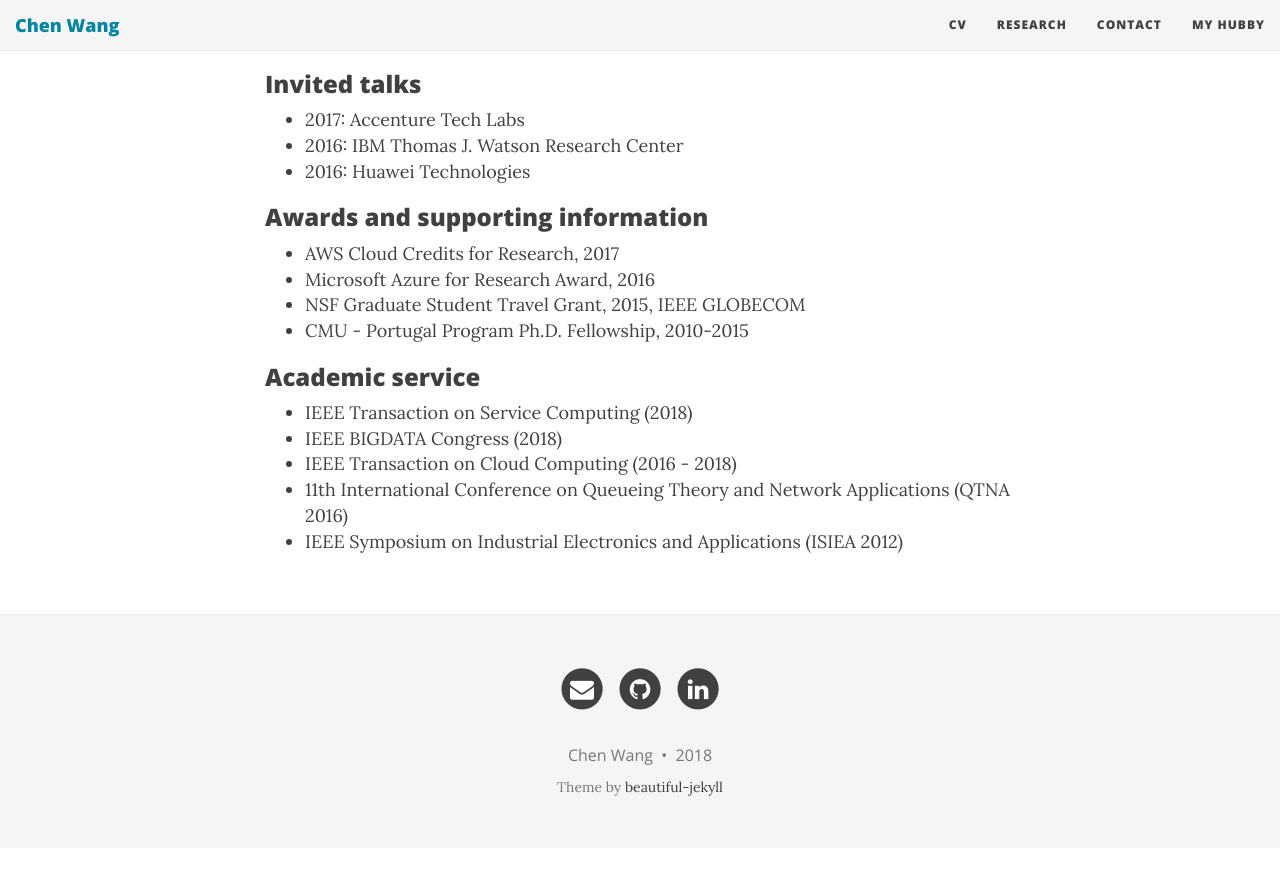
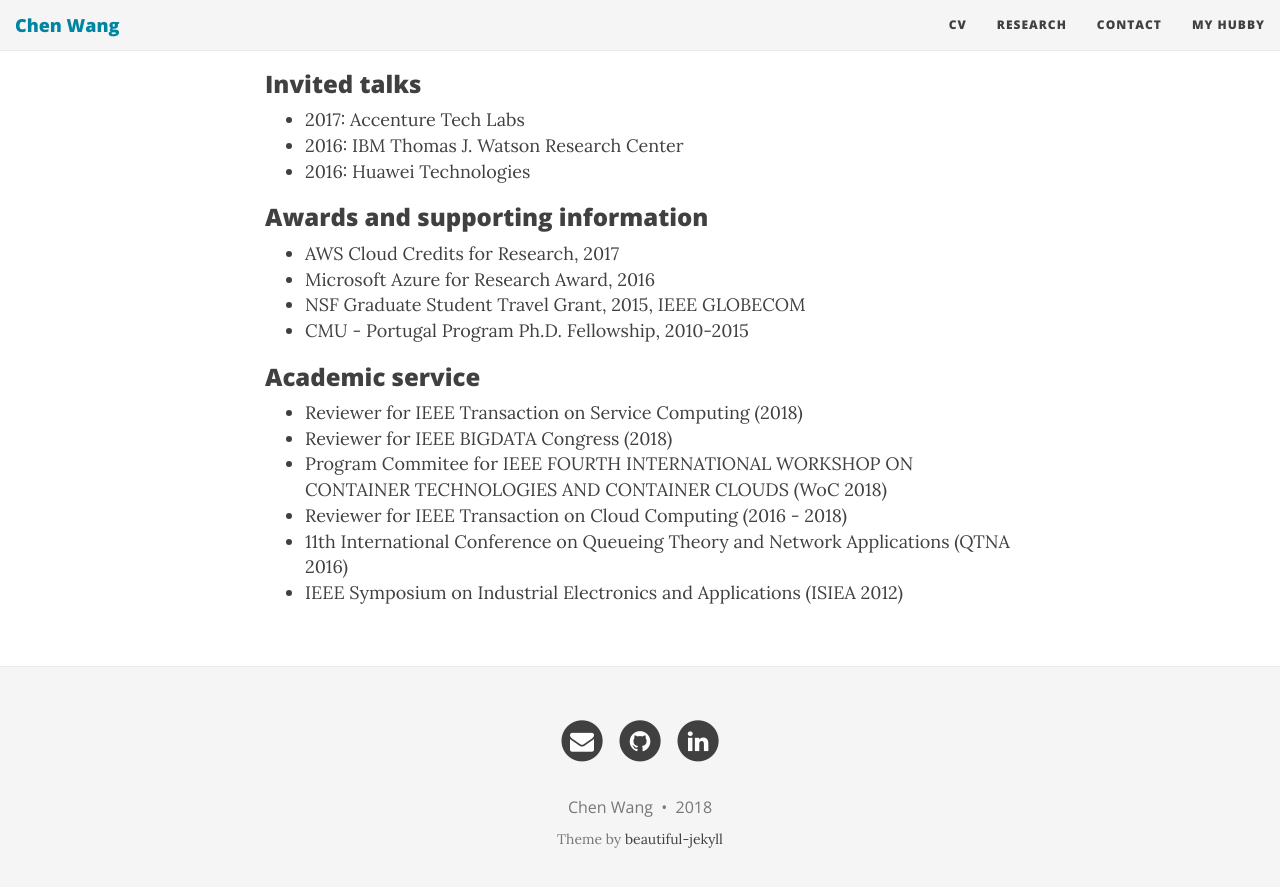
Before and after one commit to wangchen615/wangchen615.github.io, a Jekyll site: the page built from aboutme.md, in a window 1280 px wide and 900 px high, scrolled down 1469 px. Shown: the top 887 px of the window. Built offline with Jekyll 4.4.1, drawn with Linux system fonts in a browser that asks for light colours; nearby versions of some CDN libraries; before the commit the page ends 2317 px from its top, so only the background shows below that.

Commit message:
Updated review activities

```diff
--- a/aboutme.md
+++ b/aboutme.md
@@ -51,8 +51,9 @@ title: Curriculum Vitae
 
 ### Academic service
 
-- IEEE Transaction on Service Computing (2018)
-- IEEE BIGDATA Congress (2018)
-- IEEE Transaction on Cloud Computing (2016 - 2018)
+- Reviewer for IEEE Transaction on Service Computing (2018)
+- Reviewer for IEEE BIGDATA Congress (2018)
+- Program Commitee for IEEE FOURTH INTERNATIONAL WORKSHOP ON CONTAINER TECHNOLOGIES AND CONTAINER CLOUDS (WoC 2018)
+- Reviewer for IEEE Transaction on Cloud Computing (2016 - 2018)
 - 11th International Conference on Queueing Theory and Network Applications (QTNA 2016)
 - IEEE Symposium on Industrial Electronics and Applications (ISIEA 2012)
```
